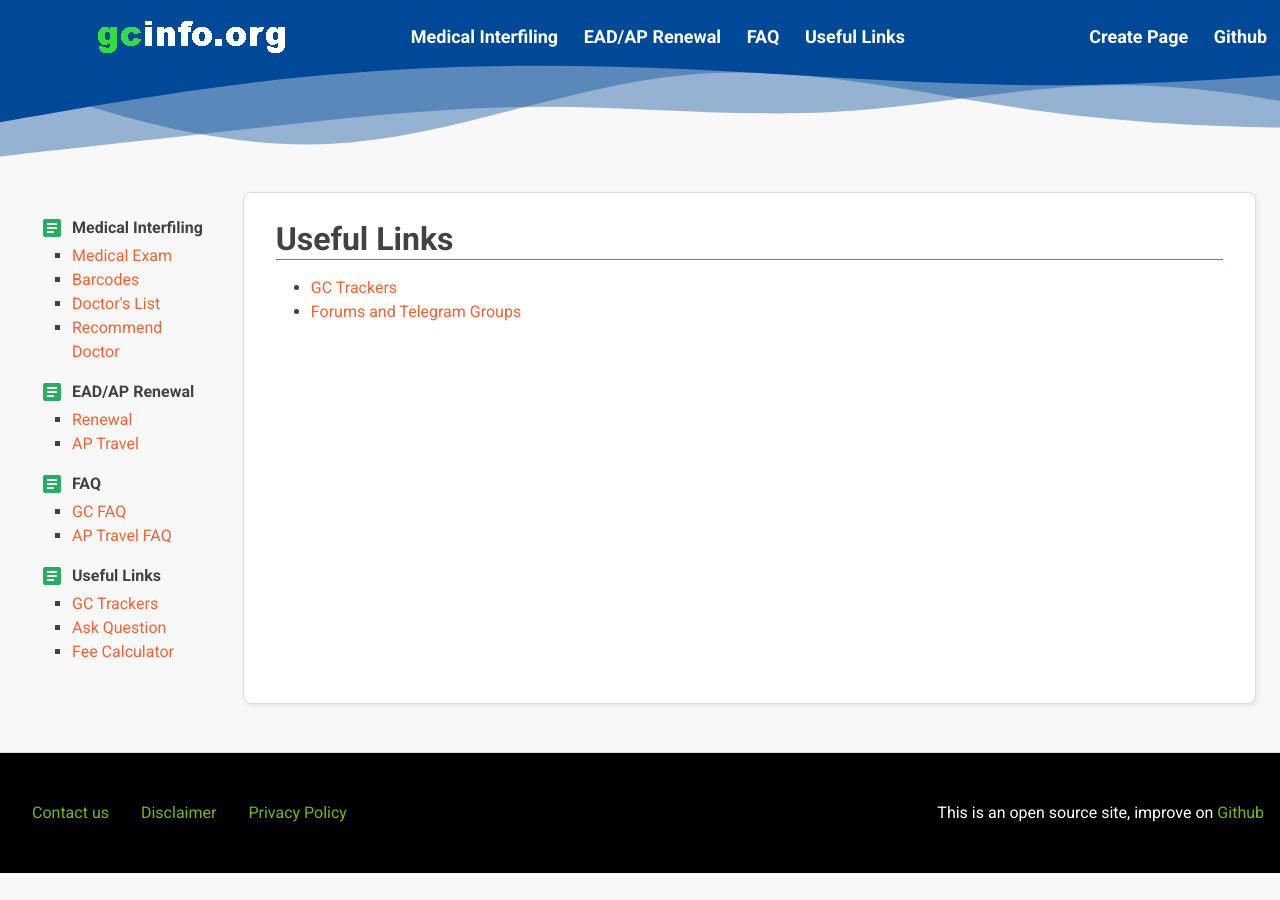
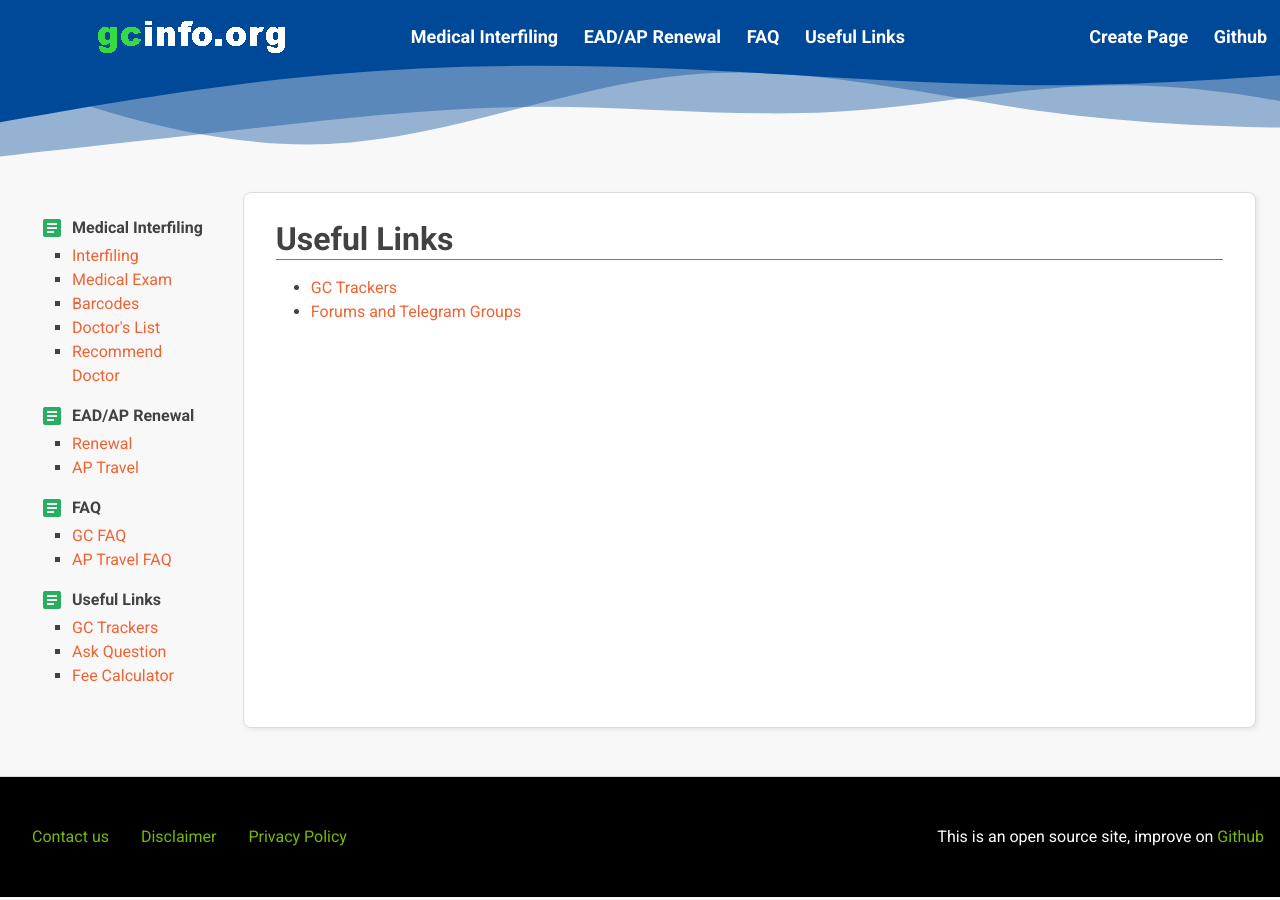
Before and after one commit to gcinfo-org/gcinfo.org, a Jekyll site: the page built from kb/useful-links/index.md, in a window 1280 px wide. Built offline with Jekyll 4.4.1, drawn with Linux system fonts in a browser that asks for light colours; Markdown is read by kramdown in place of the engine named in the settings.

Commit message:
Updated menu

```diff
--- a/_config.yml
+++ b/_config.yml
@@ -41,6 +41,8 @@ nav:
       url: /kb/org/privacy-policy/
 
   medical-interfiling:
+    - name: Interfiling
+      path: /kb/medical-interfiling/
     - name: Medical Exam
       path: /kb/medical-interfiling/medical/
     - name: Barcodes
```
